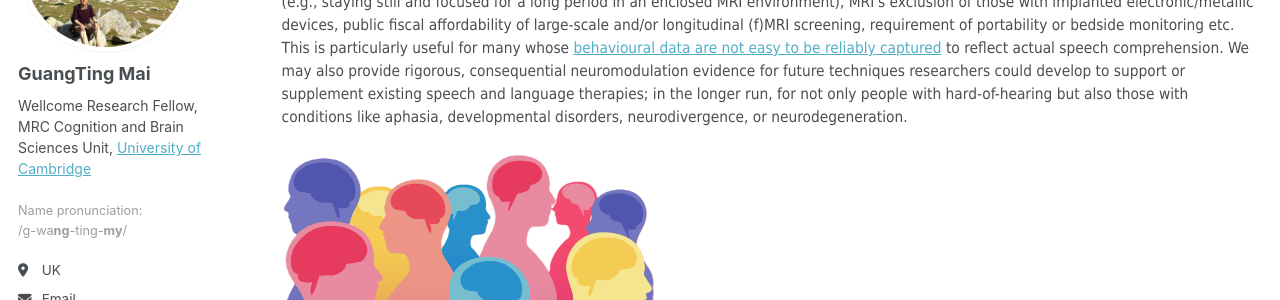
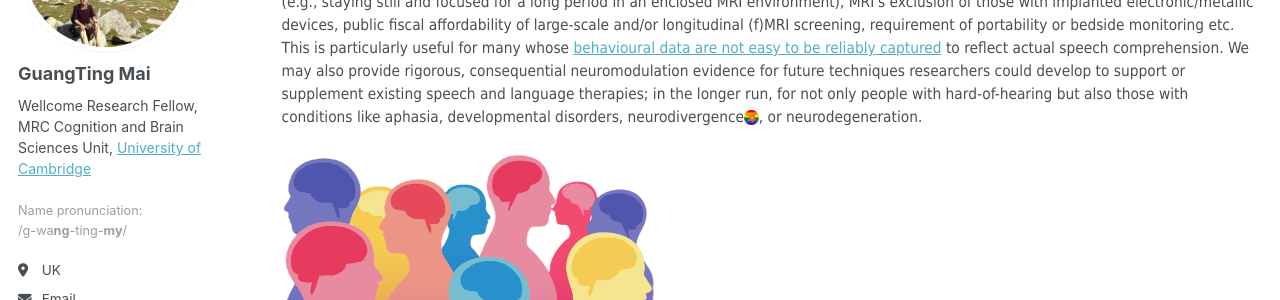
Before and after one commit to guangtingmai/guangtingmai.github.io, a Jekyll site: the page built from _pages/crossmodal-ci.html, in a window 1280 px wide and 900 px high, scrolled down 676 px. Shown: the part 221-521 px from the top of the window. Built offline with Jekyll 4.4.1, drawn with Linux system fonts in a browser that asks for light colours; some web fonts are replaced.

Commit message:
Update crossmodal-ci.html

```diff
--- a/_pages/crossmodal-ci.html
+++ b/_pages/crossmodal-ci.html
@@ -35,7 +35,7 @@ author_profile: true
   useful for many whose <a href="https://www.frontiersin.org/journals/psychology/articles/10.3389/fpsyg.2025.1616963/full"> behavioural data are not easy to be
   reliably captured</a> to reflect actual speech comprehension. We may also provide rigorous, consequential neuromodulation evidence for future techniques
   researchers could develop to support or supplement existing speech and language therapies; in the longer run, for not only people with hard-of-hearing but
-  also those with conditions like aphasia, developmental disorders, neurodivergence, or neurodegeneration.
+  also those with conditions like aphasia, developmental disorders, neurodivergence<img src="https://guangtingmai.github.io/images/cambridge_neuroscience.png" width="1.5%">, or neurodegeneration.
 <p align="left">
   <img src="https://guangtingmai.github.io/images/diversity.png" width="38%">
 </p>
```
